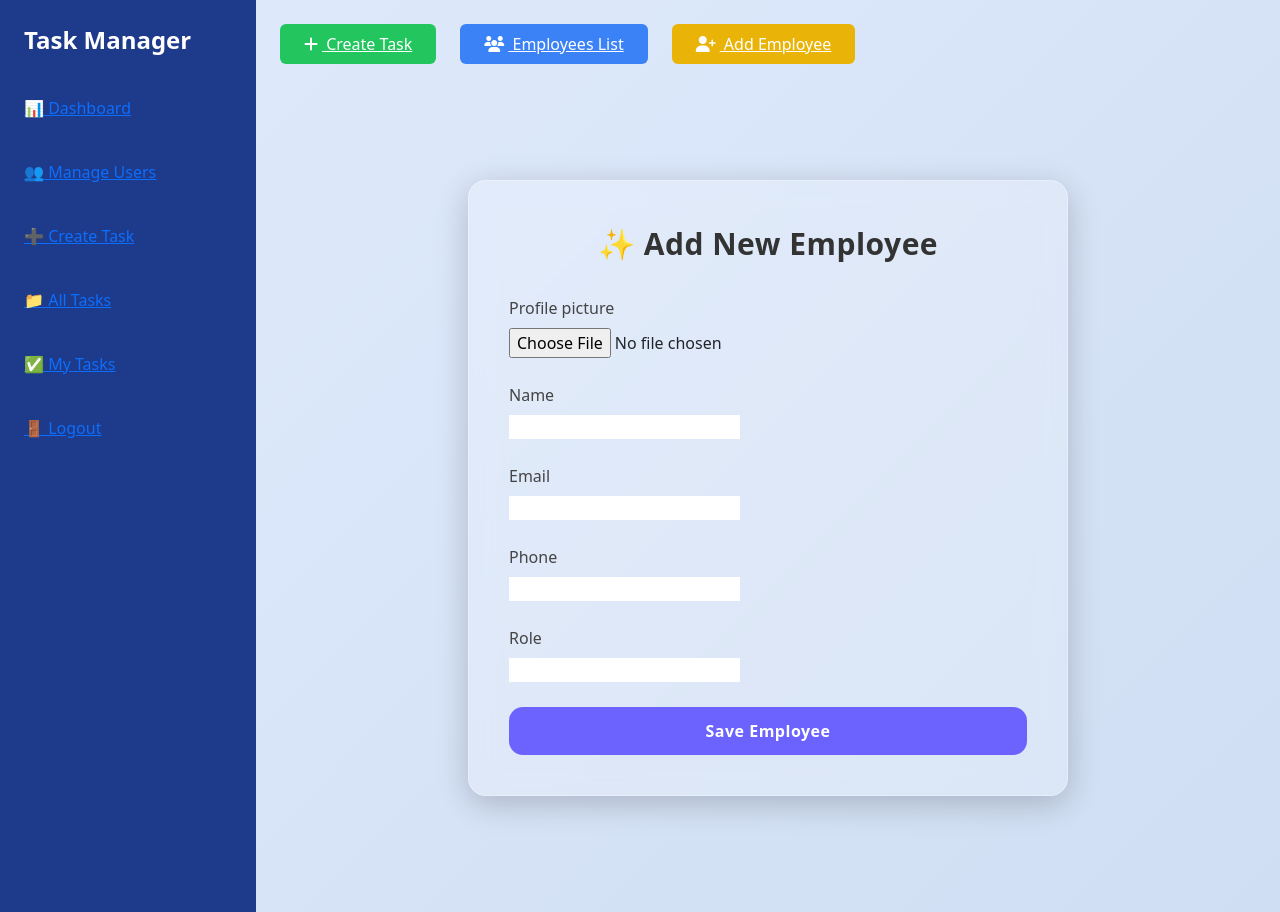
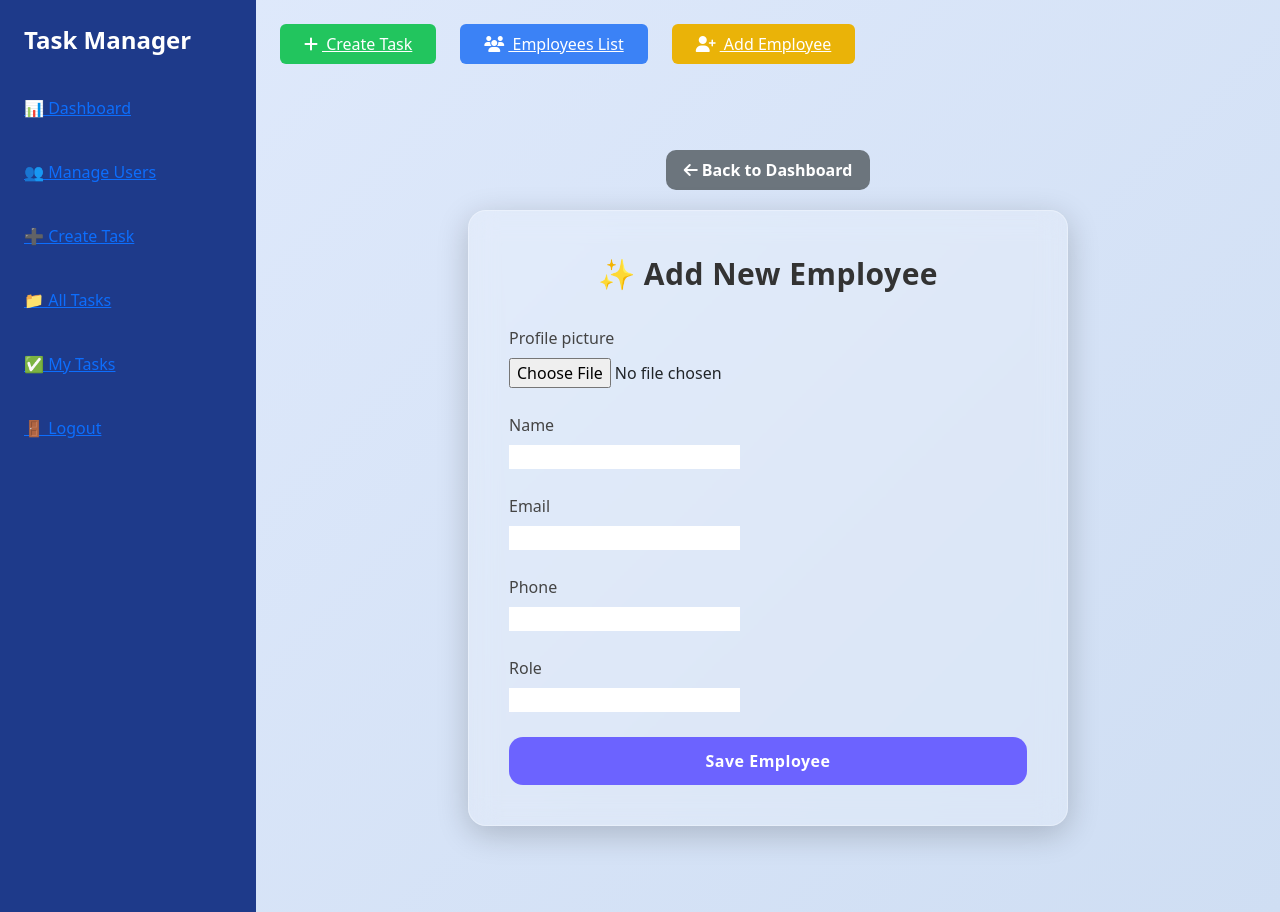
Before and after one commit to Harishvelann/taskmanagementVdart, a Django app: page /add-employee/ in a window 1280 px wide. Run offline with Django 5.2, Linux system fonts and the light colour scheme; a user stored in the database is signed in; some libraries are stand-ins or nearby versions.

Commit message:
your message

```diff
--- a/dashboard/templates/dashboard/add_employee.html
+++ b/dashboard/templates/dashboard/add_employee.html
@@ -17,6 +17,7 @@
         align-items: center;
         min-height: 100vh;
         padding: 20px;
+        flex-direction: column;
     }
 
     .glass-form {
@@ -97,12 +98,22 @@
         box-shadow: 0 4px 12px rgba(87, 75, 144, 0.4);
     }
 
-    .form-icon {
-        position: absolute;
-        right: 16px;
-        top: 38px;
-        color: #999;
-        font-size: 14px;
+    .btn-back {
+        background: #6c757d;
+        color: #fff;
+        border-radius: 10px;
+        font-weight: 600;
+        padding: 8px 18px;
+        text-decoration: none;
+        margin-bottom: 20px;
+        display: inline-block;
+        transition: 0.3s ease;
+    }
+
+    .btn-back:hover {
+        background: #5a6268;
+        transform: translateY(-2px);
+        box-shadow: 0 4px 10px rgba(0, 0, 0, 0.2);
     }
 
     .text-danger {
@@ -112,6 +123,11 @@
 </style>
 
 <div class="form-wrapper">
+    <!-- ✅ Back to Dashboard Button -->
+    <a href="{% url 'dashboard' %}" class="btn-back">
+        <i class="fa fa-arrow-left"></i> Back to Dashboard
+    </a>
+
     <div class="glass-form">
         <div class="form-title">✨ Add New Employee</div>
         <form method="POST" enctype="multipart/form-data">
```
Also changed, not shown: dashboard/templates/dashboard/create_task.html (+9 -0 lines), dashboard/templates/dashboard/employee_list.html (+25 -1 lines), db.sqlite3.
